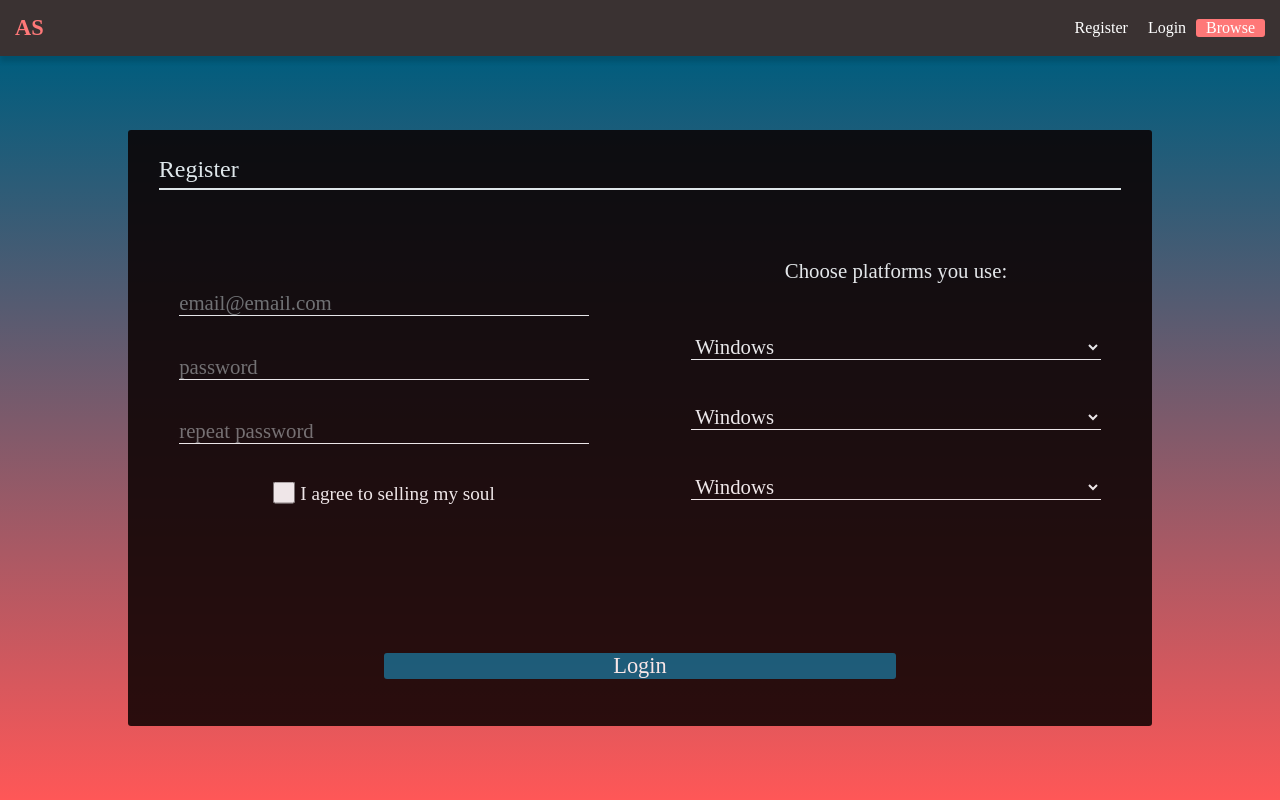
After one commit to dawid0planeta/AutoScript, a PHP site: page /public/views/register.html in a window 1280 px wide. The commit adds this page. Run offline with PHP 8.4, Linux system fonts and the light colour scheme.

Commit message:
Add register page

```diff
--- a/public/css/style.css
+++ b/public/css/style.css
@@ -3,6 +3,14 @@
     padding: 0;
     margin: 0;
     font: normal normal 300 1em Dubai;
+}
+
+p {
+    line-height: 1.5em;
+    margin: 0;
+    font: normal normal 300 22px/37px Dubai;
+    font-size: 1.3em;
+    color: #FFFFFF;
 }
 
 /* navbar */
@@ -90,8 +98,9 @@ a {
 
 .box-content {
     display: flex;
-    justify-content: center;
+    justify-content: left;
     align-items: center;
+    flex-direction: column;
     width: 100%;
     height: 70%;
 }
@@ -154,8 +163,73 @@ input:focus {
 .btn-primary {
     background: #005D7E 0% 0% no-repeat padding-box;
     text-align: center;
-    font-size: 1.3em;
+    font-size: 1.4em;
     font-weight: medium;
     color: #FFFFFF;
     width: 50%;
 }
+
+.btn-primary:hover {
+    color: #c0c0c0;
+}
+
+
+.dual-box-content {
+    display: flex;
+    justify-content: center;
+    flex-direction: row;
+    align-items: center;
+    width: 100%;
+    height: 70%;
+}
+
+label {
+    font-size: 1.2em;
+    color: #fff;
+    font-weight: medium;
+    width: 80%;
+    display: flex;
+    justify-content: center;
+    align-items: center;
+}
+
+input[type='checkbox']{
+    background-color: transparent;
+    margin: 0 5px 0 0;
+    border: 0;
+    font: inherit;
+    color: currentColor;
+    width: 1.15em;
+    height: 1.15em;
+    border: 0.15em solid currentColor;
+    border-radius: 0.15em;
+    transform: translateY(-0.075em);
+}
+
+select {
+    width: 80%;
+    outline: none;
+    opacity: 1;
+    font-size: 1.3em;
+    color: #FFFFFF;
+    background-color: transparent;
+    border: none;
+    border-bottom: 1px solid #FFFFFF;
+}
+
+select:hover {
+    outline: none;
+    background-color: transparent;
+    border-bottom: 1px solid #FFFFFF;
+}
+
+select:focus {
+    background-color: transparent;
+    outline: none;
+}
+
+select > option {
+    background: #1B0E10;
+    border: 0;
+    outline: none;
+ }
--- a/public/views/login.html
+++ b/public/views/login.html
@@ -13,7 +13,7 @@
             <a href="../login.php">AS</a>
         </div>
         <ul class=menu>
-            <li class="item"><a href="#">Pricing</a></li>
+            <li class="item"><a href="#">Register</a></li>
             <li class="item"><a href="#">Login</a></li>
             <li class="item btn btn-call"><a href="#">Browse</a></li>
         </ul>
@@ -23,8 +23,8 @@
             <div class="box-title"><p>Login</p></div>
             <div class="box-content">
                 <form>
-                    <input name= "email" type="text" placeholder="email@email.com">
-                    <input name= "password" type="password" placeholder="password">
+                    <input name="email" type="text" placeholder="email@email.com">
+                    <input name="password" type="password" placeholder="password">
                 </form>
             </div>
             <div class="box-buttons">
--- /dev/null
+++ b/public/views/register.html
@@ -0,0 +1,67 @@
+<!DOCTYPE html>
+<html lang="en">
+<head>
+    <meta charset="UTF-8">
+    <meta http-equiv="X-UA-Compatible" content="IE=edge">
+    <meta name="viewport" content="width=device-width, initial-scale=1.0">
+    <link rel="stylesheet" type="text/css" href="../css/style.css">
+    <title>Register Page</title>
+</head>
+<body>
+    <nav>
+        <div class="logo">
+            <a href="../login.php">AS</a>
+        </div>
+        <ul class=menu>
+            <li class="item"><a href="#">Register</a></li>
+            <li class="item"><a href="#">Login</a></li>
+            <li class="item btn btn-call"><a href="#">Browse</a></li>
+        </ul>
+    </nav>
+    <div class="container">
+        <div class="center-box">
+            <div class="box-title"><p>Register</p></div>
+            <div class="dual-box-content">
+                <div class="box-content">
+                    <form>
+                        <input name="email" type="text" placeholder="email@email.com">
+                        <input name="password" type="password" placeholder="password">
+                        <input name="repeat_password" type="password" placeholder="repeat password">
+                        <label><input type="checkbox" name="consent" value="consent">I agree to selling my soul</label>
+                    </form>
+                </div>
+                <div class="box-content">
+                    <p>Choose platforms you use:</p>
+                    <form>
+                        <select name="platforms" id="platforms1">
+                            <option value="windows">Windows</option>
+                            <option value="linux">Linux</option>
+                            <option value="macos">MacOS</option>
+                            <option value="photoshop">Adobe Photoshop</option>
+                            <option value="illustrator">Adobe illustrator</option>
+                        </select>
+                        <select name="platforms" id="platforms2">
+                            <option value="windows">Windows</option>
+                            <option value="linux">Linux</option>
+                            <option value="macos">MacOS</option>
+                            <option value="photoshop">Adobe Photoshop</option>
+                            <option value="illustrator">Adobe illustrator</option>
+                        </select>
+                        <select name="platforms" id="platforms3">
+                            <option value="windows">Windows</option>
+                            <option value="linux">Linux</option>
+                            <option value="macos">MacOS</option>
+                            <option value="photoshop">Adobe Photoshop</option>
+                            <option value="illustrator">Adobe illustrator</option>
+                        </select>
+                    </form>
+                </div>
+            </div>
+            <div class="box-buttons">
+                <button class="btn btn-primary"type="submit">Login</button>
+            </div>
+        </div>
+    </div>
+
+</body>
+</html>
```
